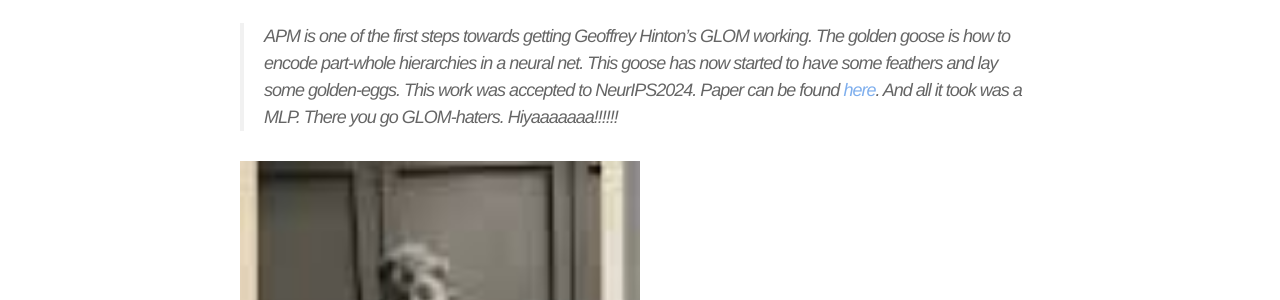
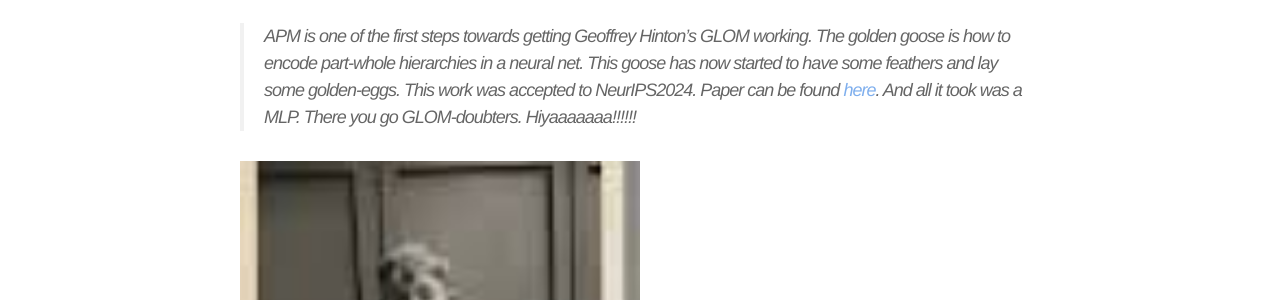
Before and after one commit to rajatmodi62/rajatmodi62.github.io, a Jekyll site: the page built from _posts/2024-10-26-hinton_apm.md, in a window 1280 px wide and 900 px high. Shown: the part 210-510 px from the top of the window. Built offline with Jekyll 4.4.1, drawn with Linux system fonts in a browser that asks for light colours; comment, search, counter and statistics services are not loaded.

Commit message:
soft link blog

```diff
--- a/_posts/2024-10-26-hinton_apm.md
+++ b/_posts/2024-10-26-hinton_apm.md
@@ -5,7 +5,7 @@ title:  "Asynchronous Perception Machine: A little godzilla's journey"
 description: "APM is one of the first steps towards getting Hinton's GLOM working. The golden goose is how to encode part-whole hierarchies in a neural net"
 date:   2024-10-26 11:00:00
 ---
-> APM is one of the first steps towards getting Geoffrey Hinton's GLOM working. The golden goose is how to encode part-whole hierarchies in a neural net. This goose has now started to have some feathers and lay some golden-eggs. This work was accepted to NeurIPS2024. Paper can be found <a href="URL">here</a>. And all it took was a MLP. There you go GLOM-haters. Hiyaaaaaaa!!!!!!
+> APM is one of the first steps towards getting Geoffrey Hinton's GLOM working. The golden goose is how to encode part-whole hierarchies in a neural net. This goose has now started to have some feathers and lay some golden-eggs. This work was accepted to NeurIPS2024. Paper can be found <a href="URL">here</a>. And all it took was a MLP. There you go GLOM-doubters. Hiyaaaaaaa!!!!!!
 
 
 <div class="text-center" style="margin: 0 auto; max-width: 800px;"> <!-- Set max-width as needed -->
```
